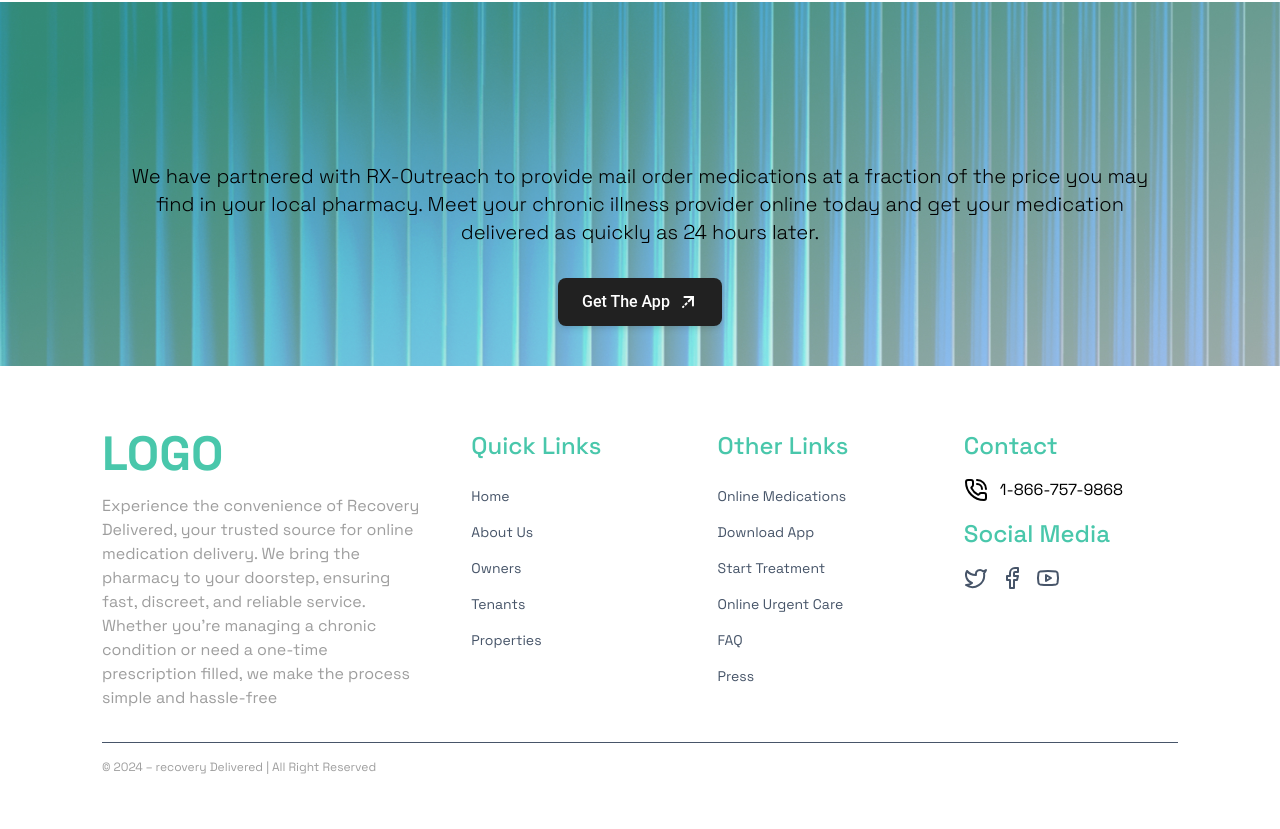
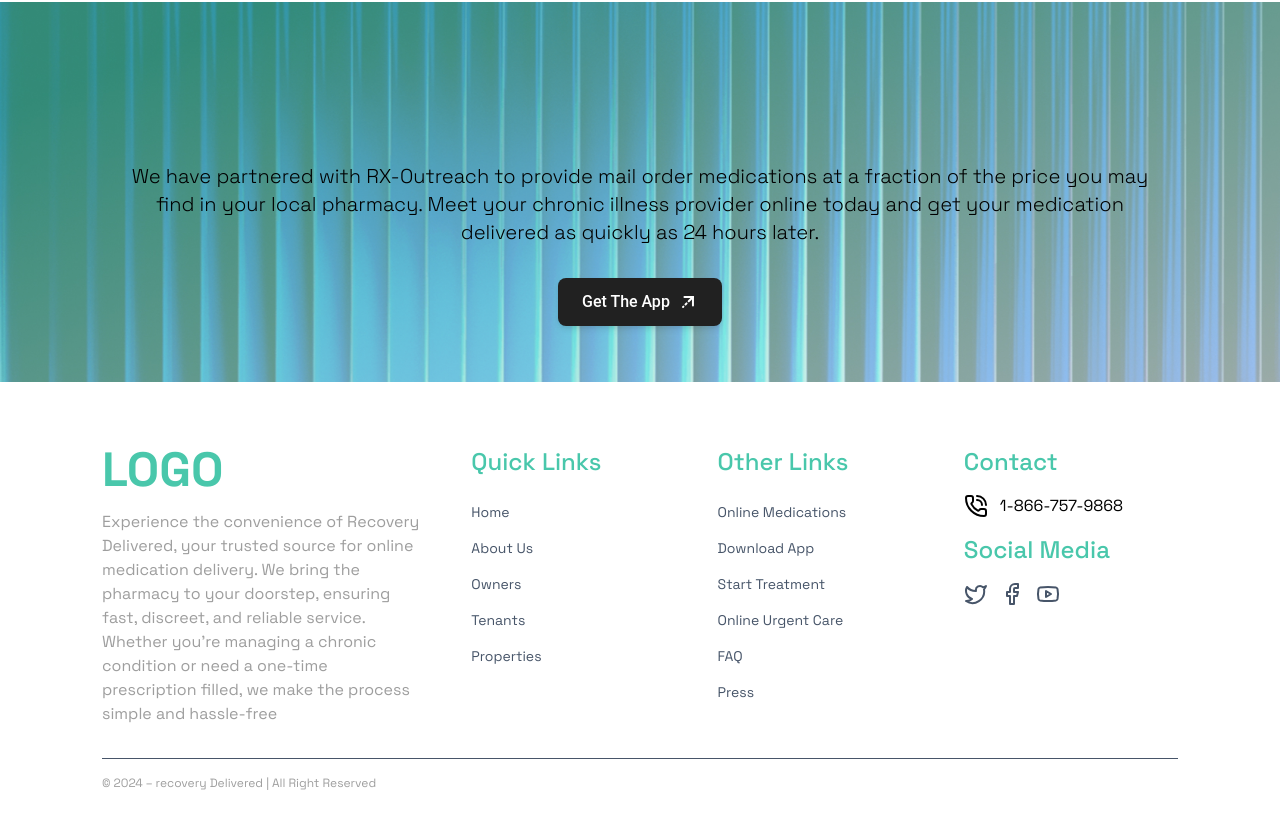
Before and after one commit to mohsinparvi/ropstam-task, a React (Vite) app: page / in a window 1280 px wide. Shown: the part 2012-2841 px from the top of the page. Built offline with nearby package versions, Linux system fonts and the light colour scheme.

Commit message:
feat: update GetAppSection height and margin for improved layout

```diff
--- a/src/components/pages/home/get-app-section.tsx
+++ b/src/components/pages/home/get-app-section.tsx
@@ -1,10 +1,10 @@
 import { Button } from "@material-tailwind/react";
 const GetAppSection = () => {
   return (
-    <section className="relative get-app h-2/4">
+    <section className="relative get-app h-2/3">
       <div className="container mx-auto px-4 lg:px-8 xl:px-0">
         <div className="flex justify-center items-center">
-          <div className="flex justify-center  items-center flex-col mt-40 mb-10 max-w-5xl space-y-4">
+          <div className="flex justify-center  items-center flex-col mt-40 mb-14 max-w-5xl space-y-4">
             <p className="mb-4 text-base text-center text-black md:text-xl t font-thin">
               We have partnered with RX-Outreach to provide mail order
               medications at a fraction of the price you may find in your local
```
